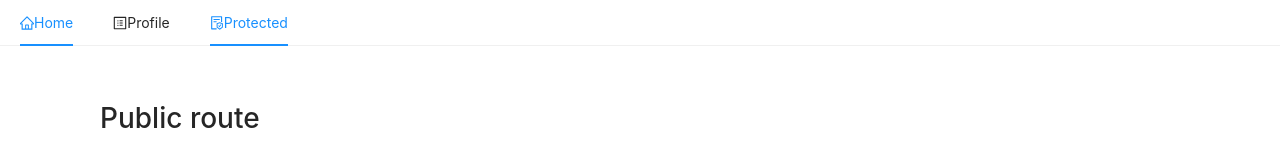
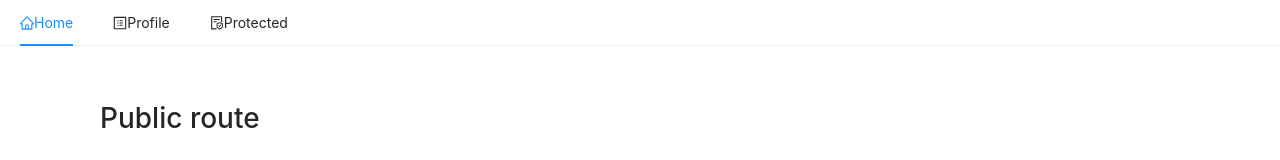
Before and after one commit to ayebravo/basic-authentication, a React (Create React App) app: page /protected in a window 1280 px wide. Shown: the top 160 px of the page. Built offline with nearby package versions, Linux system fonts and the light colour scheme; no server answers; what aws-amplify would draw is missing.

Commit message:
useLocation hook for showing active tab

```diff
--- a/src/Nav.js
+++ b/src/Nav.js
@@ -1,5 +1,5 @@
 import React from "react";
-import { Link } from "react-router-dom"; // { } used because I am importing a non-default export from "react-router-dom"
+import { Link, useLocation } from "react-router-dom"; // { } used because I am importing a non-default export from "react-router-dom"
 import { Menu } from "antd";
 import {
 	HomeOutlined,
@@ -7,12 +7,17 @@ import {
 	FileProtectOutlined,
 } from "@ant-design/icons";
 
-const Nav = (props) => {
-	const { current } = props;
+const Nav = ({ current }) => {
+	const location = useLocation();
+	const splitLocation = location.pathname.split("/");
+	const key =
+		splitLocation[1] && splitLocation[1].length > 0
+			? splitLocation[1]
+			: "home";
 
 	return (
 		<div>
-			<Menu selectedKeys={[current]} mode="horizontal">
+			<Menu selectedKeys={[key]} mode="horizontal">
 				<Menu.Item key="home">
 					<Link to={"/"}>
 						<HomeOutlined />
--- a/src/Router.js
+++ b/src/Router.js
@@ -1,4 +1,4 @@
-import React, { useState, useEffect } from "react";
+import React from "react";
 import { HashRouter, Routes, Route } from "react-router-dom";
 
 import Nav from "./Nav";
@@ -7,23 +7,9 @@ import Profile from "./Profile";
 import Protected from "./Protected";
 
 const Router = () => {
-	const [current, setCurrent] = useState("home");
-
-	useEffect(() => {
-		setRoute();
-		window.addEventListener("hashchange", setRoute);
-		return () => window.removeEventListener("hashchange", setRoute); // 'Passing' a function to React so it 'cleans things up'
-	}, []);
-
-	const setRoute = () => {
-		const location = window.location.href.split("/");
-		const pathname = location[location.length - 1];
-		setCurrent(pathname ? pathname : "home");
-	};
-
 	return (
 		<HashRouter>
-			<Nav current={current} />
+			<Nav />
 			<Routes>
 				<Route exact path="/" element={<Public />} />
 				<Route exact path="/protected" element={<Protected />} />
```
